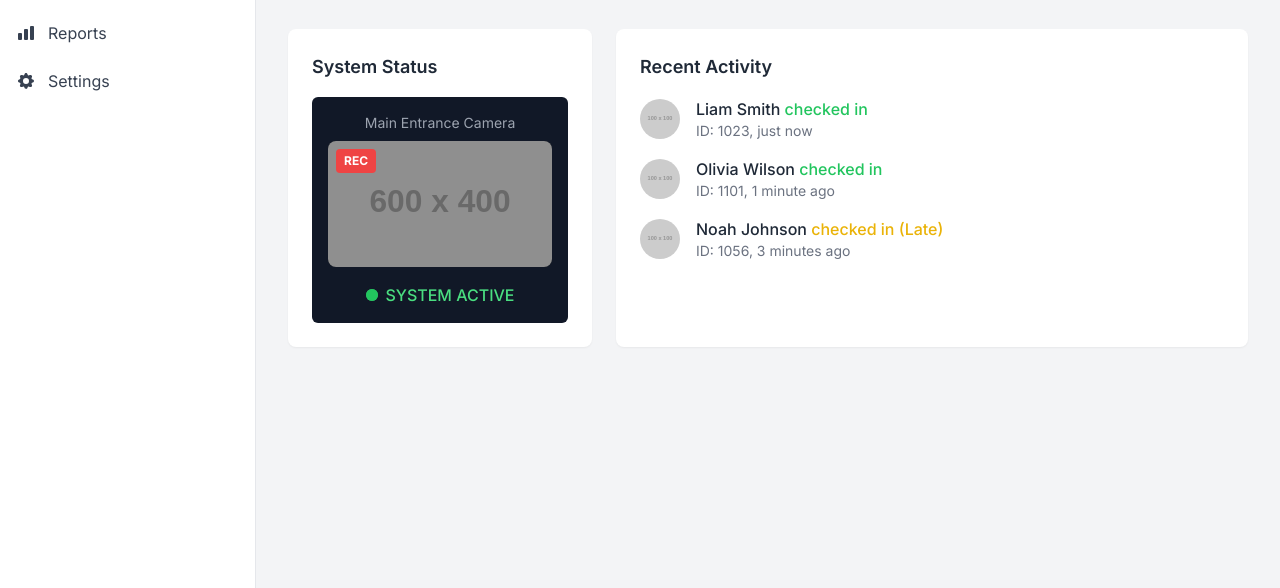
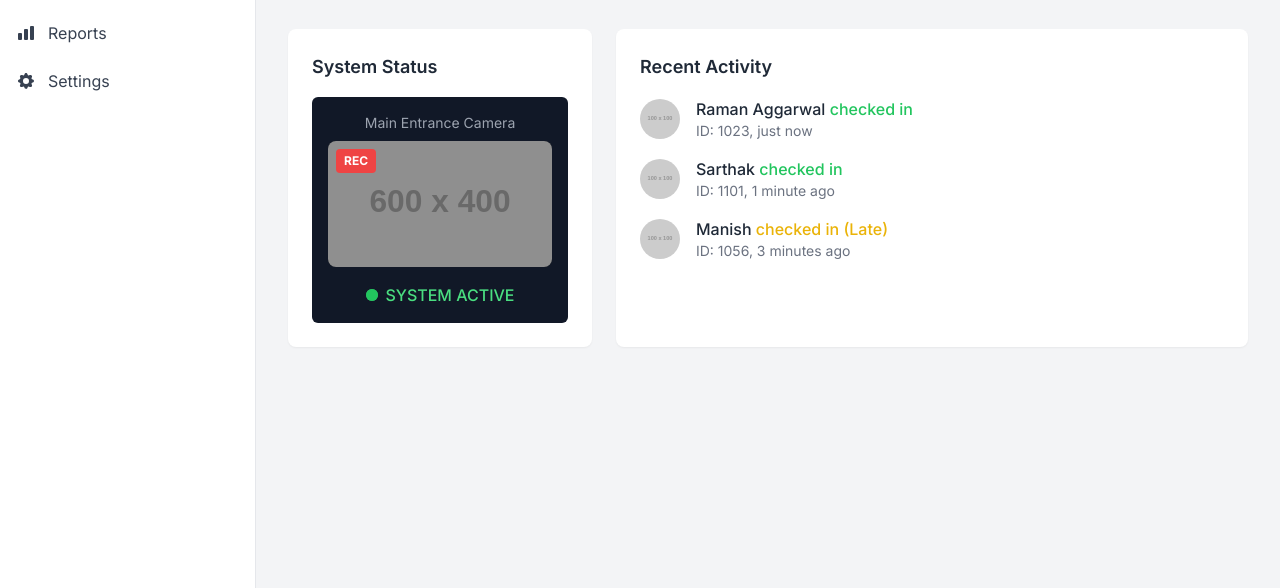
Before and after one commit to raman234aggarwal/sih_project2, a plain HTML site: page index.html in a window 1280 px wide. Shown: the part 212-800 px from the top of the page. Drawn offline with nearby package versions, Linux system fonts and the light colour scheme; placeholder pictures from the web are drawn by us.

```diff
--- a/index.html
+++ b/index.html
@@ -167,21 +167,21 @@
                                 <div class="flex items-center space-x-4">
                                     <img class="h-10 w-10 rounded-full" src="https://placehold.co/100x100/E2E8F0/4A5568?text=LS" alt="">
                                     <div>
-                                        <p class="font-medium">Liam Smith <span class="text-green-500">checked in</span></p>
+                                        <p class="font-medium">Raman Aggarwal <span class="text-green-500">checked in</span></p>
                                         <p class="text-sm text-gray-500">ID: 1023, just now</p>
                                     </div>
                                 </div>
                                 <div class="flex items-center space-x-4">
                                     <img class="h-10 w-10 rounded-full" src="https://placehold.co/100x100/CBD5E0/4A5568?text=OW" alt="">
                                     <div>
-                                        <p class="font-medium">Olivia Wilson <span class="text-green-500">checked in</span></p>
+                                        <p class="font-medium">Sarthak <span class="text-green-500">checked in</span></p>
                                         <p class="text-sm text-gray-500">ID: 1101, 1 minute ago</p>
                                     </div>
                                 </div>
                                 <div class="flex items-center space-x-4">
                                     <img class="h-10 w-10 rounded-full" src="https://placehold.co/100x100/BEE3F8/2C5282?text=NJ" alt="">
                                     <div>
-                                        <p class="font-medium">Noah Johnson <span class="text-yellow-500">checked in (Late)</span></p>
+                                        <p class="font-medium">Manish  <span class="text-yellow-500">checked in (Late)</span></p>
                                         <p class="text-sm text-gray-500">ID: 1056, 3 minutes ago</p>
                                     </div>
                                 </div>
@@ -419,4 +419,5 @@
 
     </script>
 </body>
+
 </html>
```
